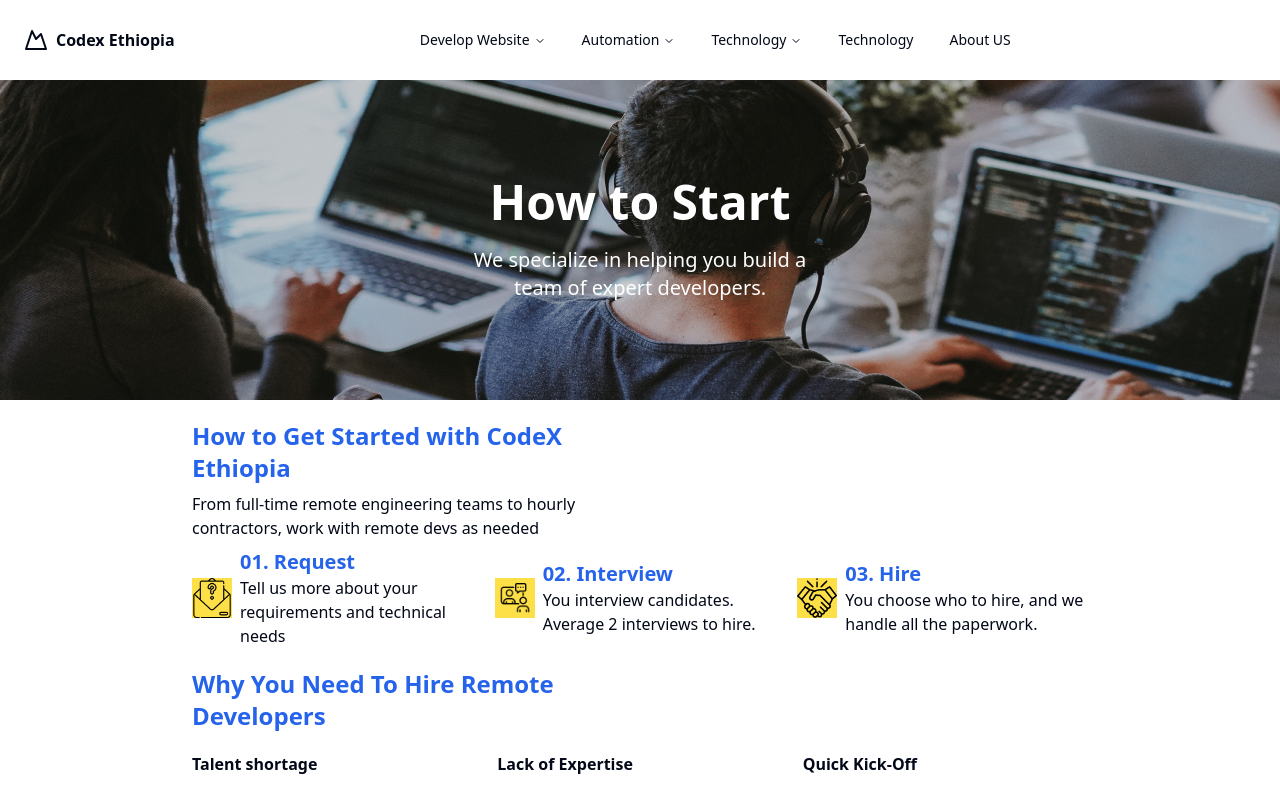
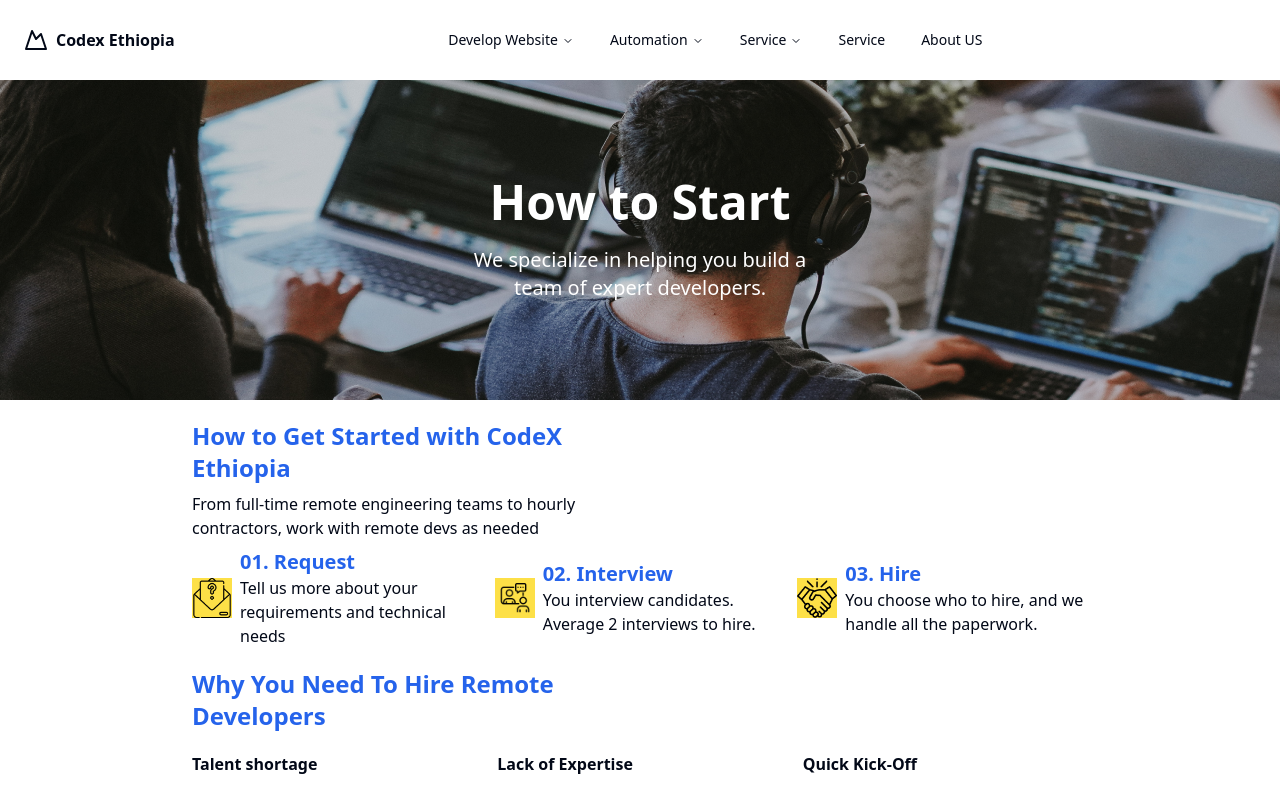
Before and after one commit to abenooo/codex_ethiopia, a React (Vite) app: page / in a window 1280 px wide. Shown: the top 800 px of the page. Built offline with nearby package versions, Linux system fonts and the light colour scheme.

Commit message:
change the menu items

```diff
--- a/src/components/Navbar.tsx
+++ b/src/components/Navbar.tsx
@@ -188,7 +188,7 @@ export default function Navbar() {
             </NavigationMenuContent>
           </NavigationMenuItem>
           <NavigationMenuItem>
-            <NavigationMenuTrigger>Technology</NavigationMenuTrigger>
+            <NavigationMenuTrigger>Service</NavigationMenuTrigger>
             <NavigationMenuContent>
               <ul className="grid gap-3 p-4 md:w-[400px] lg:w-[500px] lg:grid-cols-[.75fr_1fr]">
                 {technologySubMenu.map((item) => (
@@ -206,7 +206,7 @@ export default function Navbar() {
           <NavigationMenuItem>
             <Link to="/technology">
               <NavigationMenuLink className={navigationMenuTriggerStyle()}>
-                Technology
+                Service
               </NavigationMenuLink>
             </Link>
           </NavigationMenuItem>
```
